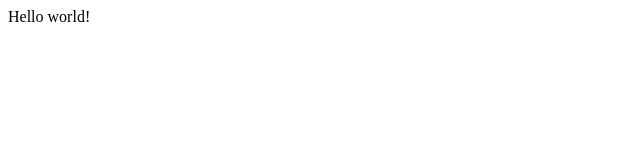
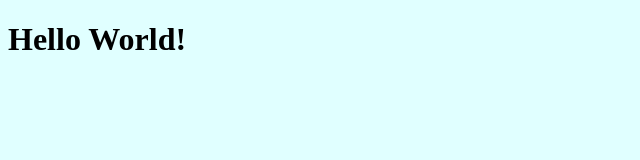
Before and after one commit to qw619/Git-Example-Remote, a plain HTML site: page index.html in a window 1280 px wide. Shown: the whole page, without its empty margins (0-640 px from the left). Drawn offline with Linux system fonts and the light colour scheme.

Commit message:
Create git.css;Modified index.html:h1 and import git.css

```diff
--- /dev/null
+++ b/git.css
@@ -0,0 +1,4 @@
+body
+{
+    background-color: lightcyan;
+}
--- a/index.html
+++ b/index.html
@@ -4,9 +4,10 @@
     <meta charset="USF-8">
     <meta http-equiv="X-UA-Compatible" content="IE=edge"
     <meta name="viewport" content="width=device-width, initial-scale=1.0">
+    <link rel="stylesheet" type="text/css" href="git.css">
     <title>使用Git的教学</title>
 </head>
 <body>
-    Hello world!
+    <h1>Hello World!</h1>
 </body>
 </html>
```
